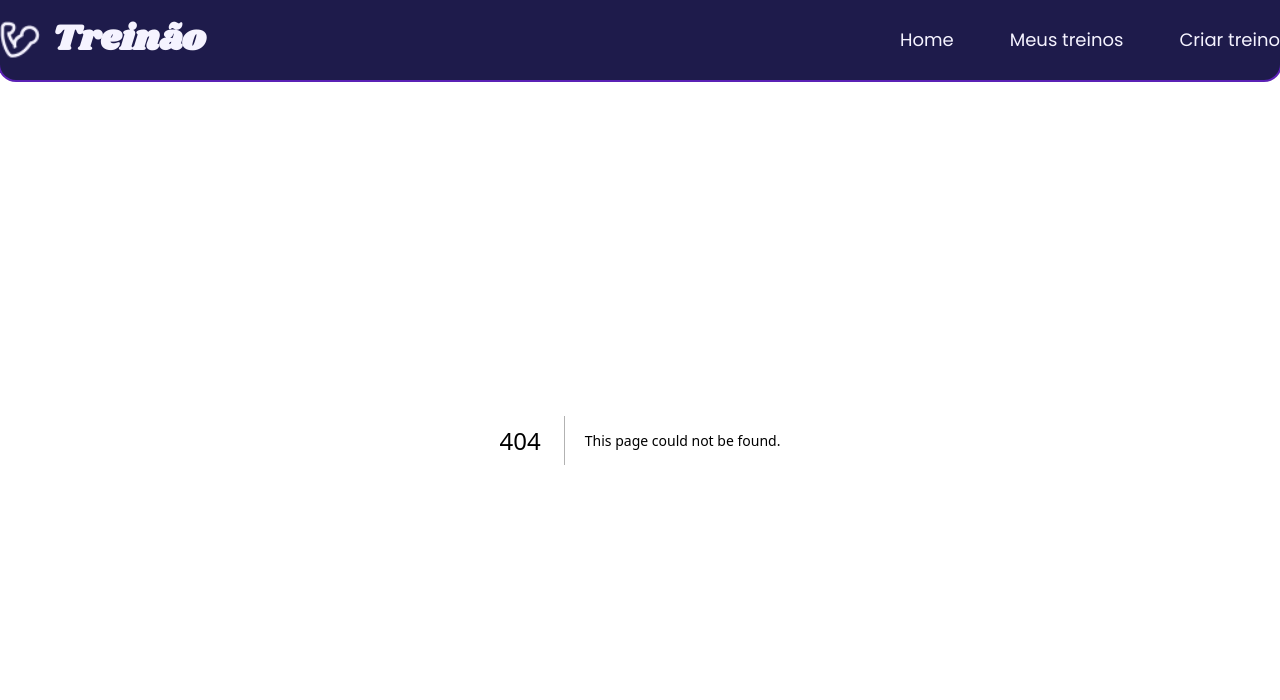
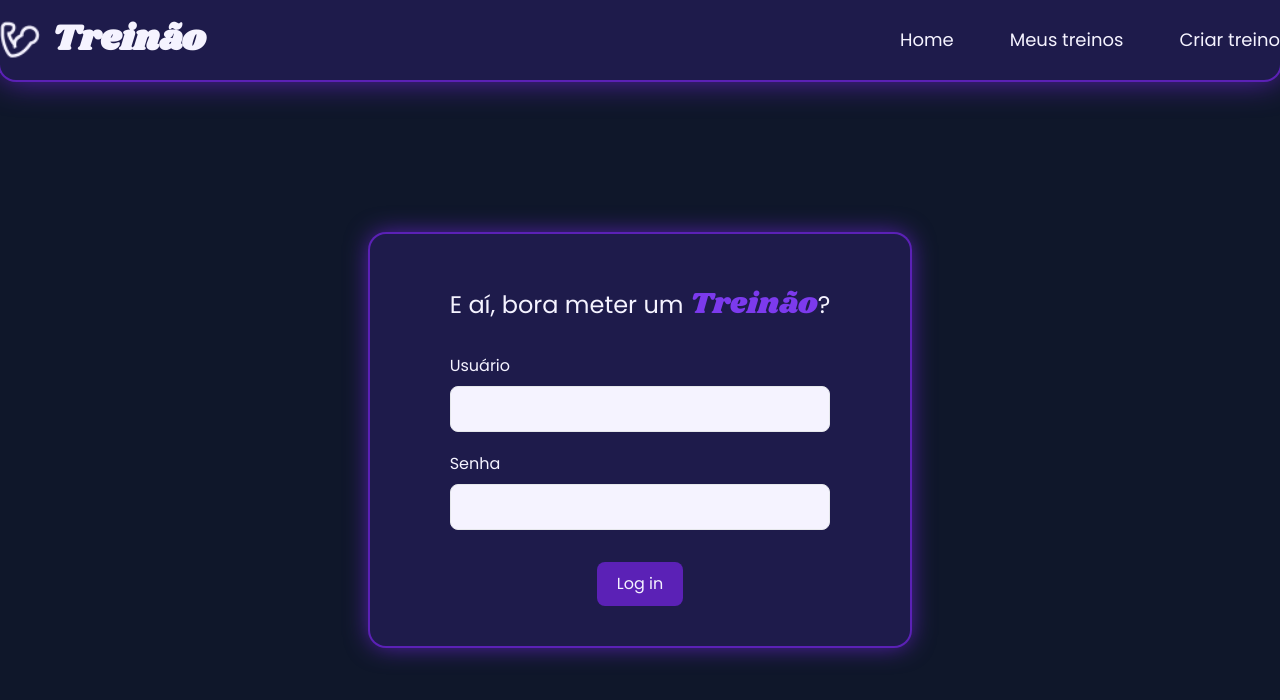
Before and after one commit to OLuizFernando/treinao, a Next.js app: page /login in a window 1280 px wide. Before the commit this address had no page. Shown: the top 700 px of the page. Built offline with nearby package versions, Linux system fonts and the light colour scheme.

Commit message:
add a `/login` route and create the front-end of it

```diff
--- /dev/null
+++ b/src/app/login/page.jsx
@@ -0,0 +1,28 @@
+export default function Login() {
+  return (
+    <main className="flex-1 flex justify-center items-center h-full px-5">
+      <div className="relative bg-indigo-950 px-20 py-10 rounded-2xl w-auto max-w-full ring-2 ring-violet-800 before:absolute before:inset-0 before:-z-10 before:blur-md before:bg-violet-800 before:rounded-2xl">
+        <h2 className="font-poppins text-violet-50 mb-8 mt-3 text-2xl">
+          E aí, bora meter um <span className="font-shrikhand text-3xl text-violet-600">Treinão</span>?
+        </h2>
+        <div className="mb-5">
+          <label for="usernameInput" className="block mb-2 text-md font-poppins text-violet-50">
+            Usuário
+          </label>
+          <input type="text" id="usernameInput" className="bg-violet-50 border border-violet-300-300 text-black text-md rounded-lg focus:ring-indigo-900 focus:border-indigo-900 block w-full p-2.5" />
+        </div>
+        <div className="mb-8">
+          <label for="passwordInput" className="block mb-2 text-md font-poppins text-violet-50">
+            Senha
+          </label>
+          <input type="password" id="passwordInput" className="bg-violet-50 border border-violet-300-300 text-black text-md rounded-lg focus:ring-indigo-900 focus:border-indigo-900 block w-full p-2.5" />
+        </div>
+        <div className="flex justify-center items-center">
+          <button type="submit" class="font-poppins text-violet-50 bg-violet-800 hover:bg-violet-900 focus:ring-4 focus:ring-violet-950 font-medium rounded-lg text-md px-5 py-2.5 focus:outline-none">
+            Log in
+          </button>
+        </div>
+      </div>
+    </main>
+  );
+}
```
